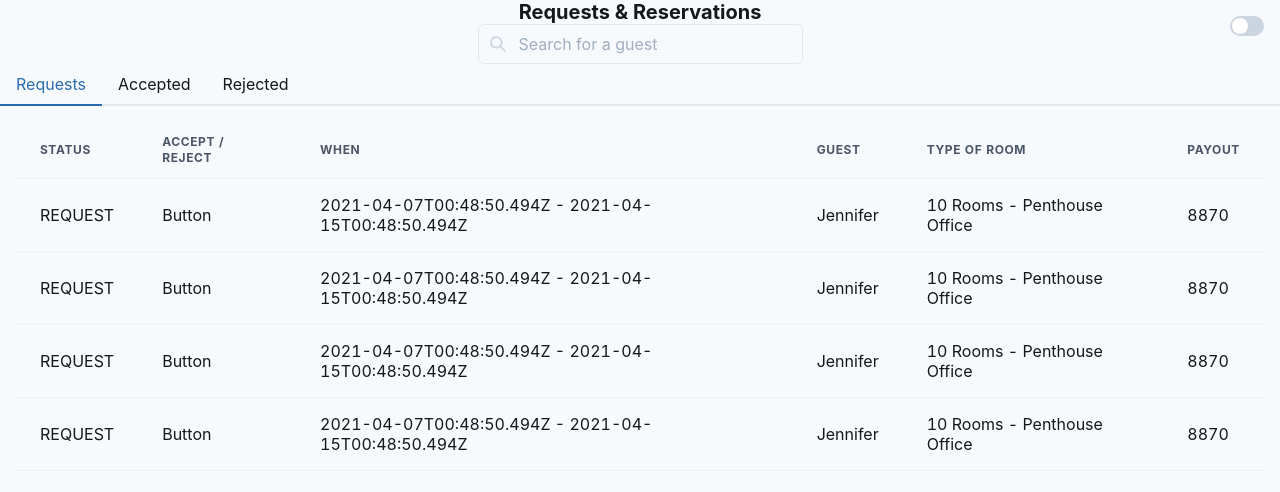
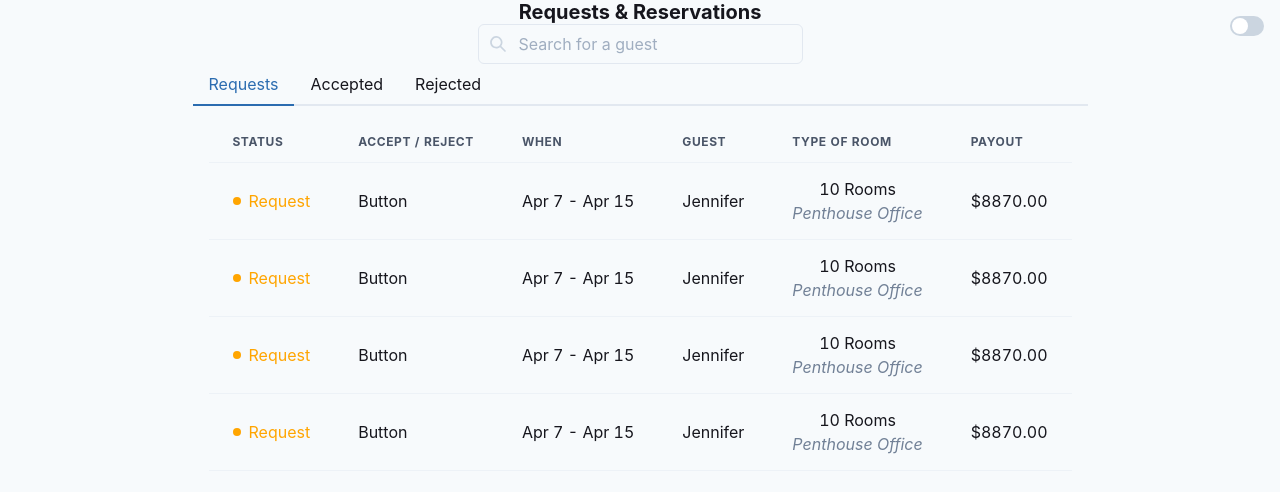
Before and after one commit to sergeichestakov/reservations, a Next.js app: page / in a window 1280 px wide. Shown: the top 492 px of the page. Built offline with nearby package versions, Linux system fonts and the light colour scheme.

Commit message:
Style status indicator

```diff
--- a/src/components/RequestsTable.tsx
+++ b/src/components/RequestsTable.tsx
@@ -1,5 +1,16 @@
 import * as React from "react";
-import { Text, Table, Thead, Tbody, Tr, Th, Td } from "@chakra-ui/react";
+import {
+  Text,
+  Table,
+  Thead,
+  Tbody,
+  Tr,
+  Th,
+  Td,
+  VStack,
+  Circle,
+  HStack,
+} from "@chakra-ui/react";
 import { RequestStatus, ReservationRequest } from "../types";
 
 interface Props {
@@ -30,19 +41,86 @@ export default function RequestsTable({ status, requests }: Props) {
       <Tbody>
         {filtered.map((request, index) => (
           <Tr key={index}>
-            <Td>{request.status}</Td>
+            <Td>
+              <StatusIndicator status={request.status as RequestStatus} />
+            </Td>
             {isPending ? <Td>Button</Td> : null}
             <Td>
-              {request.startDate} - {request.endDate}
+              <DateRange start={request.startDate} end={request.endDate} />
             </Td>
             <Td>{request.guestName}</Td>
             <Td>
-              {request.rooms} Rooms - {request.listingType}
+              <RoomDescription
+                numRooms={request.rooms}
+                listingType={request.listingType}
+              />
             </Td>
-            <Td>{request.payout}</Td>
+            <Td>${request.payout}.00</Td>
           </Tr>
         ))}
       </Tbody>
     </Table>
   );
 }
+
+function StatusIndicator({ status }: { status: RequestStatus }) {
+  switch (status) {
+    case RequestStatus.REQUEST: {
+      return (
+        <HStack>
+          <Circle size="8px" bg="orange" /> <Text color="orange">Request</Text>
+        </HStack>
+      );
+    }
+    case RequestStatus.ACCEPTED: {
+      return (
+        <HStack>
+          <Circle size="8px" bg="green" /> <Text color="green">Accepted</Text>
+        </HStack>
+      );
+    }
+    case RequestStatus.REJECTED: {
+      return (
+        <HStack>
+          <Circle size="8px" bg="red" /> <Text color="red">Rejected</Text>
+        </HStack>
+      );
+    }
+    default: {
+      throw new Error(`Received unexpected status: ${status}`);
+    }
+  }
+}
+
+const removeLeadingZeros = (strNumber: string) => strNumber.replace(/^0+/, "");
+
+function DateRange({ start, end }: { start: string; end: string }) {
+  const startDate = new Date(start);
+  const endDate = new Date(end);
+  const [, startMonth, startDay] = startDate.toDateString().split(" ");
+  const [, endMonth, endDay] = endDate.toDateString().split(" ");
+
+  return (
+    <Text>
+      {startMonth} {removeLeadingZeros(startDay)} - {endMonth}{" "}
+      {removeLeadingZeros(endDay)}
+    </Text>
+  );
+}
+
+function RoomDescription({
+  numRooms,
+  listingType,
+}: {
+  numRooms: number;
+  listingType: string;
+}) {
+  return (
+    <VStack spacing={1}>
+      <Text>{numRooms} Rooms</Text>
+      <Text size="sm" fontStyle="italic" color="gray.500">
+        {listingType}
+      </Text>
+    </VStack>
+  );
+}
```
